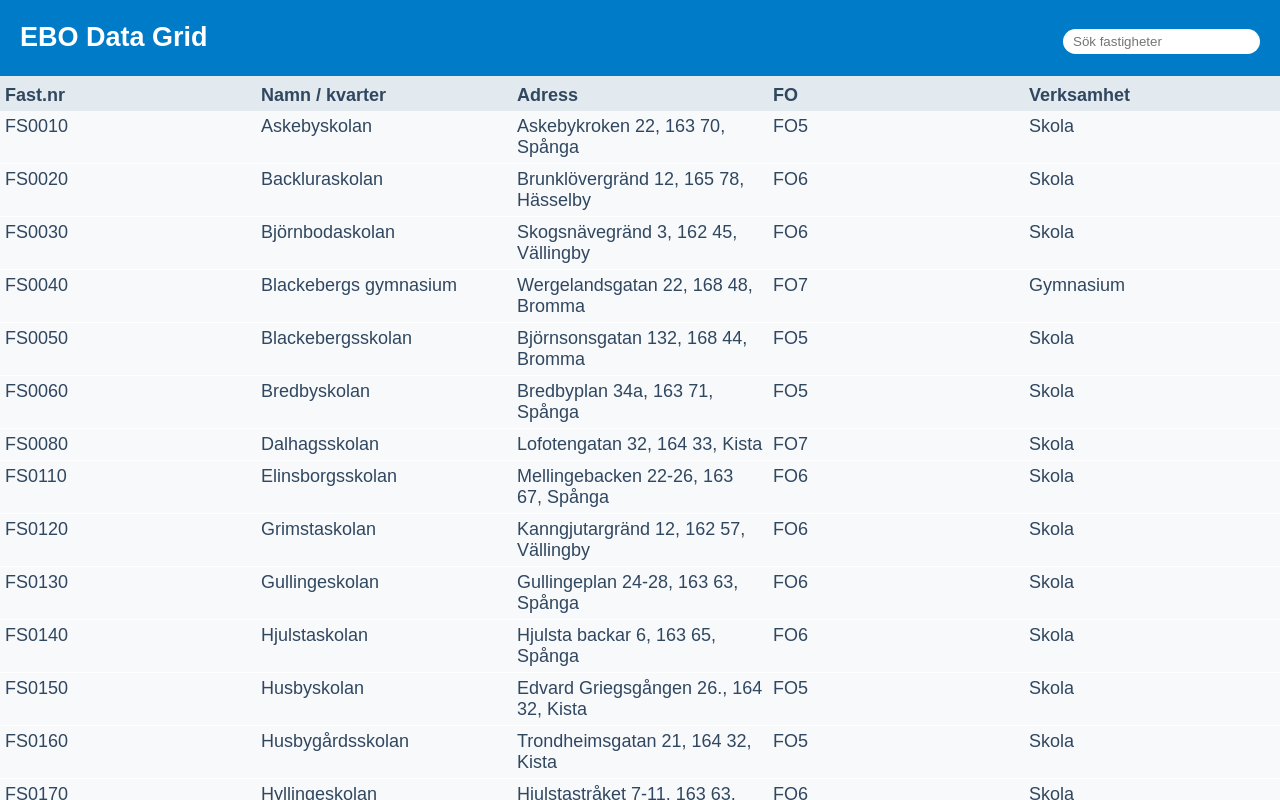
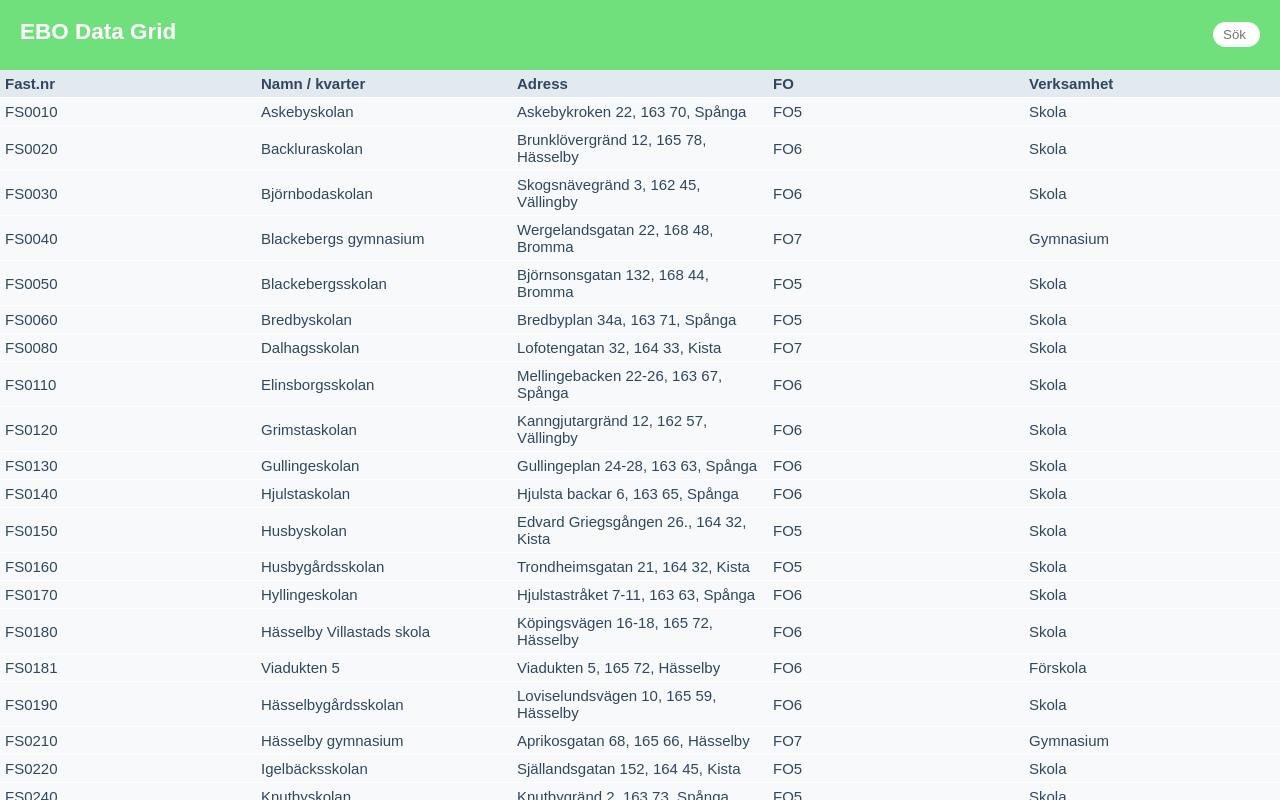
Before and after one commit to ka-hn/ebo-data-grid, a React (Create React App) app: page / in a window 1280 px wide. Built offline with nearby package versions, Linux system fonts and the light colour scheme.

Commit message:
Change styles to match webstation colors

```diff
--- a/src/components/SearchBox.jsx
+++ b/src/components/SearchBox.jsx
@@ -6,7 +6,7 @@ const SearchBox = ({ searchChange }) => {
     <div className="searchbox">
       <input
         className="searchfield"
-        placeholder="Sök fastigheter"
+        placeholder="Sök"
         onChange={searchChange}
       />
     </div>
--- a/src/containers/App.css
+++ b/src/containers/App.css
@@ -1,17 +1,18 @@
 body {
   background: #e2e9ef;
-  font-size: 18px;
+  font-size: 15px;
   font-family: Arial,sans-serif;
   color: #304760;
 }
 
 .tabletop {
-  background: #007bc8;
+  background: #70e07c;
   color: #fff;
   display: flex;
   align-items: baseline;
   flex-direction: row;
   justify-content: space-between;
+  height: 70px;
 }
 
 .project-title {
@@ -27,6 +28,13 @@ body {
   padding: 5px 10px;
   border: none;
   outline: none;
+  width: 27px;
+  transition: all .3s cubic-bezier(.165,.84,.44,1);
+}
+
+.searchfield:focus {
+  width: 160px;
+  transition: all .3s cubic-bezier(.165,.84,.44,1);
 }
 
 .table {
@@ -34,7 +42,7 @@ body {
   display: flex;
   flex-direction: column;
   overflow-x: auto;
-  top: 80px;
+  top: 70px;
   left: 0;
   right: 0;
   bottom: 0;
@@ -47,6 +55,7 @@ body {
   position: sticky;
   top: 0;
   font-weight: bold;
+  border-bottom: 1px solid white;
 }
 
 .tableheadercolumn {
@@ -62,6 +71,7 @@ body {
 .tablerow {
   display: flex;
   border-bottom: 1px solid white;
+  align-items: center;
 }
 
 .tablecell {
```
